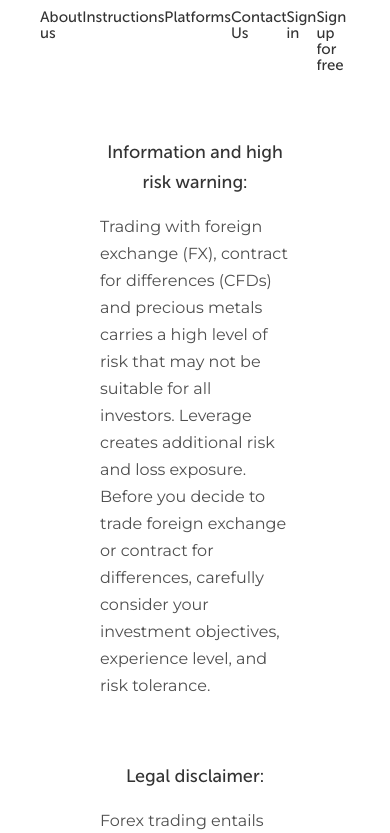
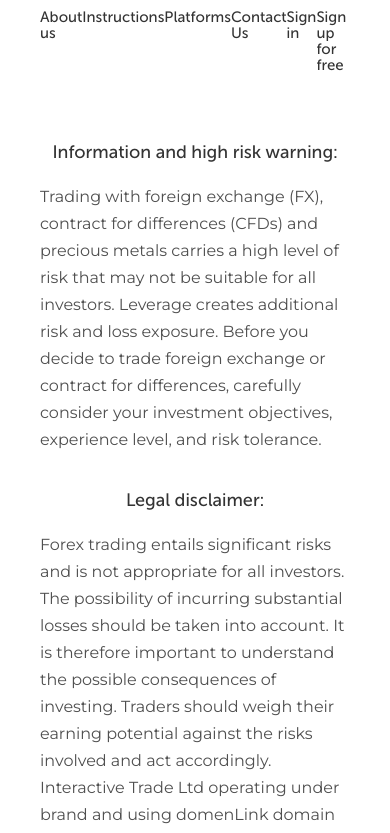
Before and after one commit to pyudin/trade-invest, an Angular app: page / in a window 390 px wide. Shown: the part 7760-8593 px from the top of the page. Built offline with nearby package versions, Linux system fonts and the light colour scheme.

Commit message:
footer fixes

```diff
--- a/src/app/footer/footer.component.scss
+++ b/src/app/footer/footer.component.scss
@@ -72,8 +72,10 @@
       order: 1;
     }
     .footer_columns {
+      margin: 0;
       order: 3;
       grid-template-columns: auto;
+      gap: 0;
       .footer__column {
         margin: 0 0 32px 0;
         .footer__title {
```
